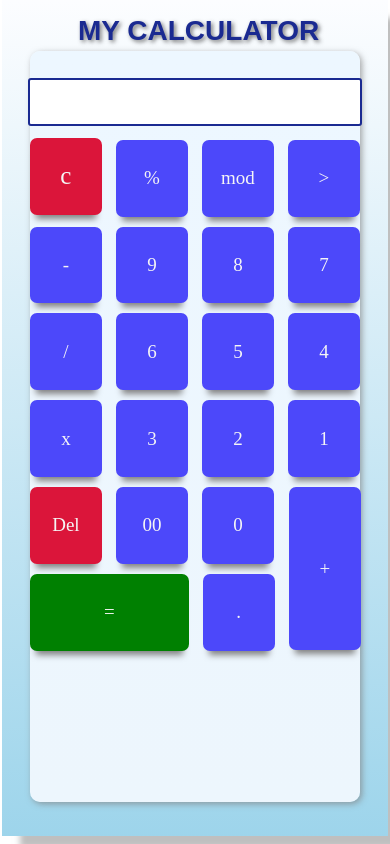
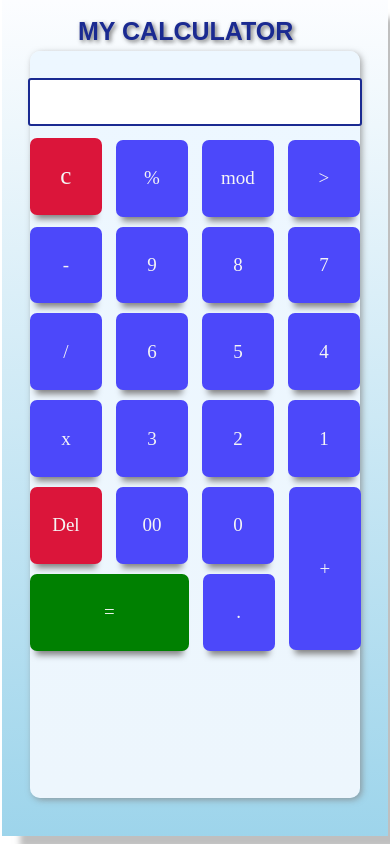
Before and after one commit to rohtec/newCalculatorApp, a plain HTML site: page index.html in a window 390 px wide. Drawn offline with Linux system fonts and the light colour scheme.

Commit message:
Update index.css
initial commit

```diff
--- a/index.css
+++ b/index.css
@@ -34,7 +34,7 @@ main {
 	display: flex;
     font-family: Arial;
 	font-weight: bolder;
-	font-size: 35px;
+	font-size: 25px;
 	align-items: center;
     margin-bottom: 1%;
     width: 22rem;
@@ -150,7 +150,7 @@ main {
     background: linear-gradient(to bottom, RGBA(237, 247,255, 1), RGBA(237, 246, 253, 1));
 	border-radius:10px;
 	width: 84.5vw;
-	height: 89vh;
+	height: 88.5vh;
 	align-items: center;
 	box-shadow: 2px 2px 6px rgba(128, 128, 128, 0.7);
 }
@@ -158,7 +158,7 @@ main {
 	display: flex;
     font-family: Arial;
 	font-weight: bolder;
-	font-size: 28px;
+	font-size: 25px;
 	align-items: center;
     margin-top: 2%;
     width: 17rem;
```
